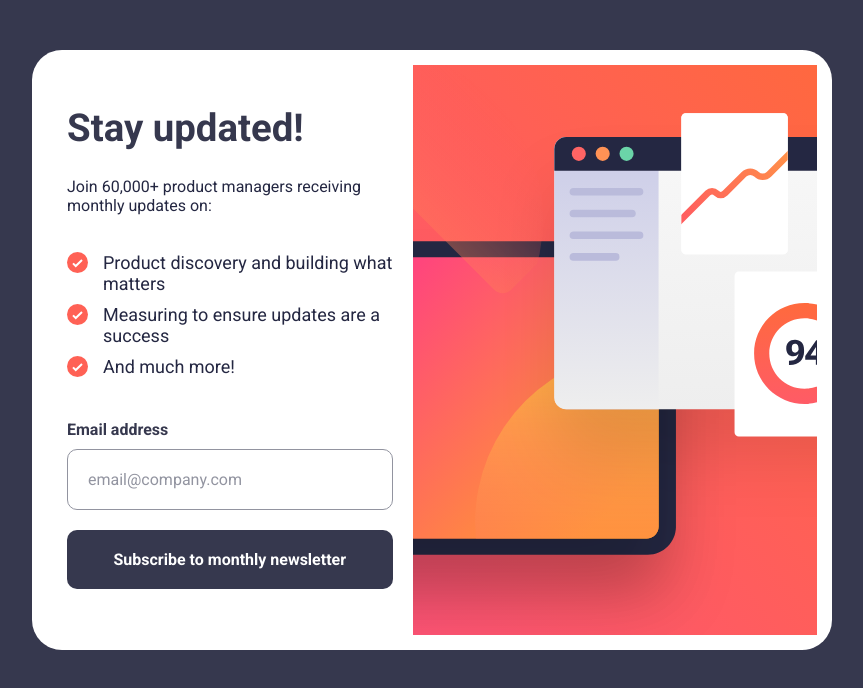
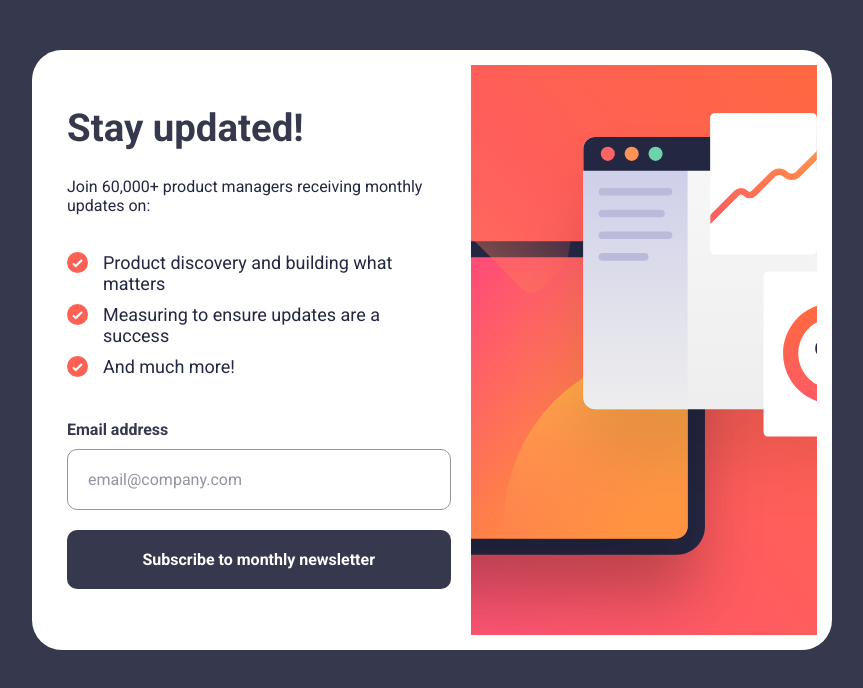
Before and after one commit to JuanBlancodev/newsletter-sign-up-form, a React (Vite) app: page / in a window 1280 px wide. Shown: the top 688 px of the page, without its empty margins (208-1071 px from the left). Built offline with nearby package versions, Linux system fonts and the light colour scheme.

Commit message:
functions added to form to modify state

```diff
--- a/src/components/Form.jsx
+++ b/src/components/Form.jsx
@@ -1,4 +1,6 @@
 import styled from 'styled-components'
+import { useForm } from 'react-hook-form'
+import useGlobalContext from '../hooks/useGlobalContext'
 
 const FormContainer = styled.form`
   display: grid;
@@ -8,6 +10,16 @@ const FormContainer = styled.form`
 const Field = styled.div`
   display: grid;
   row-gap: 10px;
+`
+
+const Messages = styled.div`
+  display: flex;
+  align-items: center;
+  justify-content: space-between;
+`
+
+const Span = styled.span`
+  color: red;
 `
 
 const Input = styled.input`
@@ -25,14 +37,32 @@ const Input = styled.input`
 `
 
 const Form = () => {
+  const { setSuscription } = useGlobalContext()
+  const { register, handleSubmit, formState: { errors } } = useForm()
+  const emailRules = {
+    required: 'Email is required',
+    pattern: {
+      value: /^[A-Z0-9._%+-]+@[A-Z0-9.-]+\.[A-Z]{2,}$/i,
+      message: 'Email is invalid'
+    }
+  }
+
+  const onSubmit = ({ email }) => {
+    setSuscription({ state: true, email })
+  }
+
   return (
     <section>
-      <FormContainer>
+      <FormContainer onSubmit={handleSubmit(onSubmit)}>
         <Field>
-          <p className='fw-bold color-charcoal-grey'>Email address</p>
+          <Messages>
+            <p className='fw-bold color-charcoal-grey'>Email address</p>
+            { errors.email && <Span>{ errors.email.message }</Span> }
+          </Messages>
           <Input
             type="email"
             placeholder="email@company.com"
+            { ...register('email', emailRules) }
           />
         </Field>
         <button className='btn fw-bold color-white fs-normal'>Subscribe to monthly newsletter</button>
--- a/src/components/Ilustration.jsx
+++ b/src/components/Ilustration.jsx
@@ -9,7 +9,7 @@ const Container = styled.div`
   overflow: hidden;
 
   @media (width >= 800px){
-    width: 550px;
+    width: 400px;
     height: 570px;
     grid-column: 2 / -1;
   }
--- /dev/null
+++ b/src/context/GlobalContext.jsx
@@ -0,0 +1,26 @@
+import { createContext, useState } from 'react'
+import PropTypes from 'prop-types'
+
+const GlobalContext = createContext()
+
+const GlobalContextProvider = ({ children }) => {
+  const [suscription, setSuscription] = useState({
+    state: false,
+    email: ''
+  })
+
+  return (
+    <GlobalContext.Provider value={{
+      suscription,
+      setSuscription
+    }}>
+      { children }
+    </GlobalContext.Provider>
+  )
+}
+
+GlobalContextProvider.propTypes = {
+  children: PropTypes.node
+}
+
+export { GlobalContext, GlobalContextProvider }
--- /dev/null
+++ b/src/hooks/useGlobalContext.js
@@ -0,0 +1,4 @@
+import { useContext } from "react";
+import { GlobalContext } from "../context/GlobalContext";
+
+export default () => useContext(GlobalContext)
--- a/src/main.jsx
+++ b/src/main.jsx
@@ -1,11 +1,14 @@
 import React from 'react'
 import ReactDOM from 'react-dom/client'
 import App from './components/App.jsx'
+import { GlobalContextProvider } from './context/GlobalContext.jsx'
 
 import './css/index.css'
 
 ReactDOM.createRoot(document.getElementById('root')).render(
   <React.StrictMode>
-    <App />
+    <GlobalContextProvider>
+      <App />
+    </GlobalContextProvider>
   </React.StrictMode>,
 )
```
